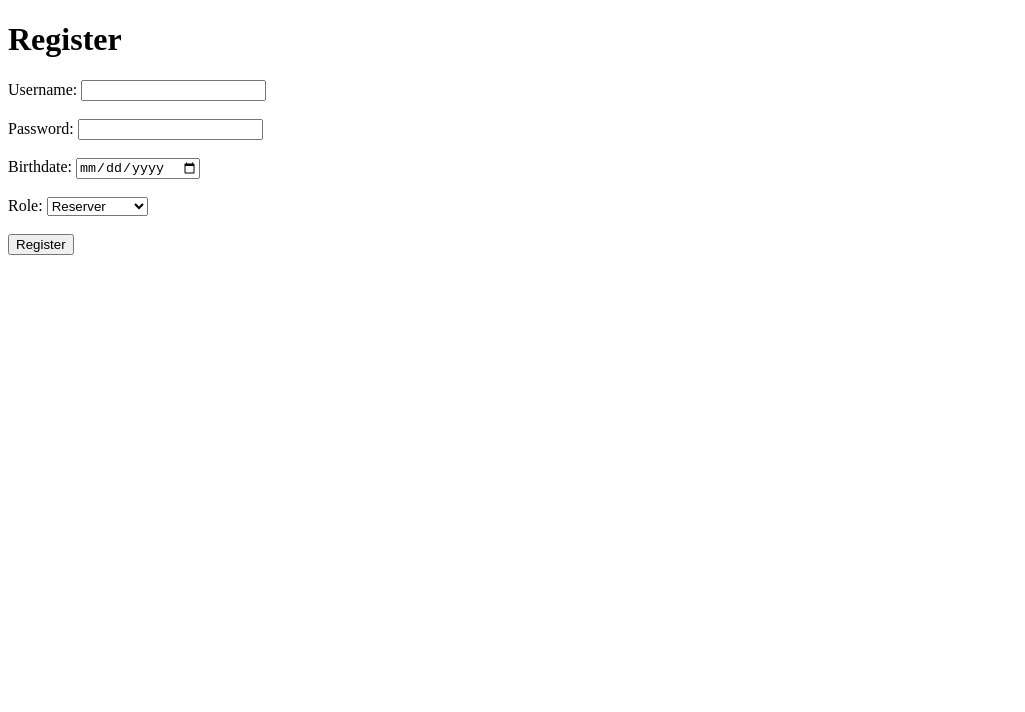
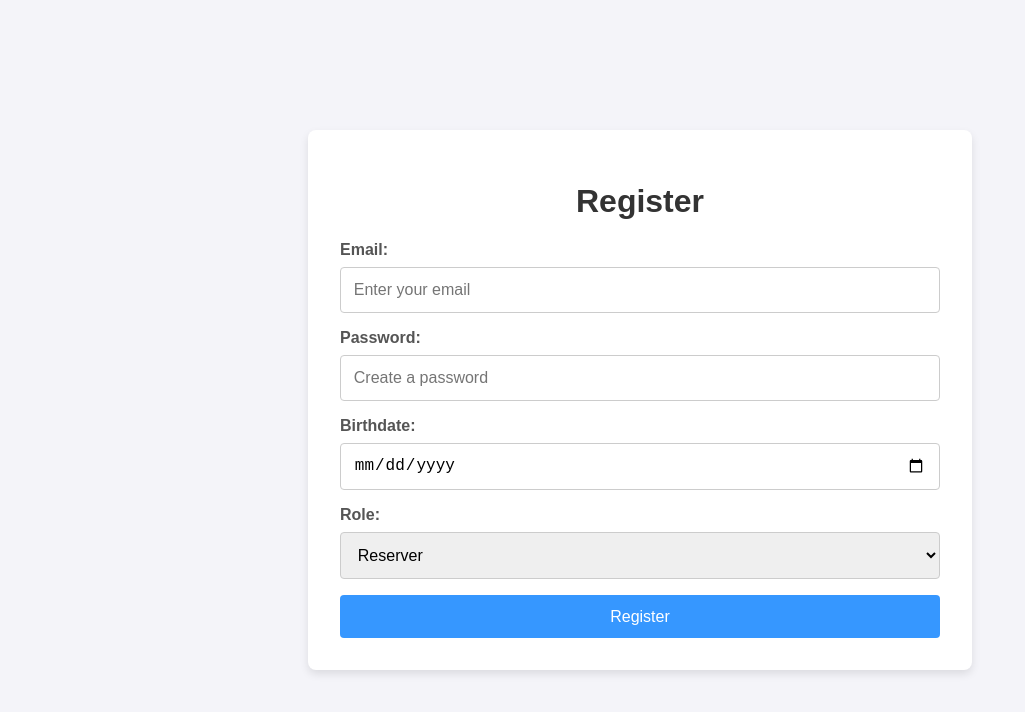
Before and after one commit to uddavdhakal190/Cyber-Security-and-Data-Privacy, a plain HTML site: page views/register.html in a window 1280 px wide. Shown: the whole page, without its empty margins (0-1025 px from the left). Drawn offline with Linux system fonts and the light colour scheme.

Commit message:
Update register.html

```diff
--- a/views/register.html
+++ b/views/register.html
@@ -1,29 +1,31 @@
 <!DOCTYPE html>
 <html lang="en">
+
 <head>
     <meta charset="UTF-8">
     <meta name="viewport" content="width=device-width, initial-scale=1.0">
     <title>User Registration</title>
+    <link rel="stylesheet" href="/static/styles.css"> <!-- Link to external CSS -->
 </head>
+
 <body>
+    <div class="container">
         <h1>Register</h1>
         <form action="/register" method="POST">
-        <label for="username">Username:</label>
-        <input type="text" id="username" name="username" required><br><br>
-
+            <label for="username">Email:</label>
+            <input type="email" id="username" name="username" placeholder="Enter your email" required>
             <label for="password">Password:</label>
-        <input type="password" id="password" name="password" required><br><br>
-
+            <input type="password" id="password" name="password" placeholder="Create a password" required>
             <label for="birthdate">Birthdate:</label>
-        <input type="date" id="birthdate" name="birthdate" required><br><br>
-
+            <input type="date" id="birthdate" name="birthdate" required>
             <label for="role">Role:</label>
             <select id="role" name="role">
                 <option value="reserver">Reserver</option>
                 <option value="administrator">Administrator</option>
-        </select><br><br>
-
+            </select>
             <button type="submit">Register</button>
         </form>
+    </div>
 </body>
+
 </html>
```
Lines whose indentation alone changed are shown as unchanged.
